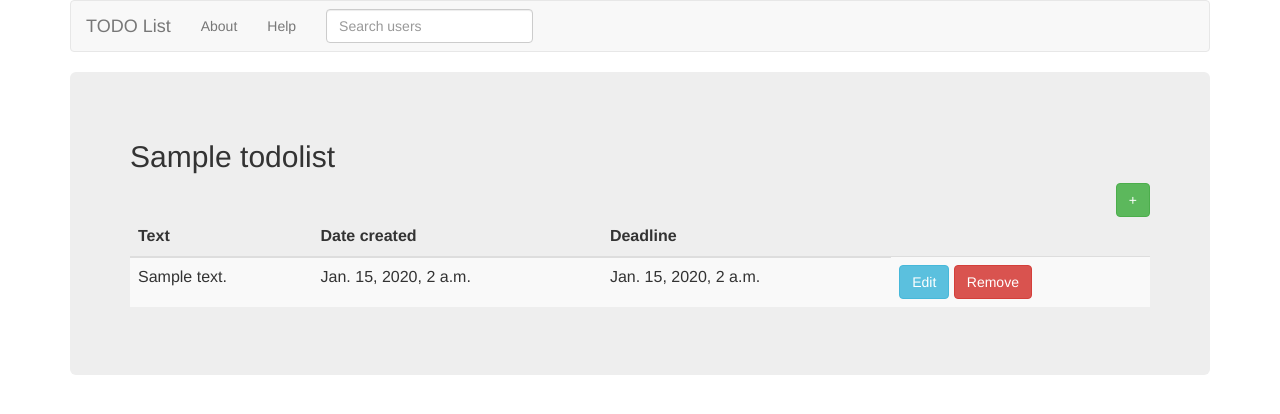
After one commit to DarinM223/todolist, a Django app: a page that uses todolist/templates/todolist/layout.html in a window 1280 px wide. The commit adds this page. Shown: the top 414 px of the page. Run offline with Django 3.2, Linux system fonts and the light colour scheme; tables that the repository leaves empty hold one stand-in row (values such as "Sample post"); parts of the project's set-up code (start-up, migrations or seed data) failed here and were passed over; some libraries are stand-ins or nearby versions.

Commit message:
Added user and todolist detail pages

```diff
--- a/todolist/admin.py
+++ b/todolist/admin.py
@@ -10,4 +10,3 @@ class TodoListAdmin(admin.ModelAdmin):
 
 # Register your models here.
 admin.site.register(TodoList, TodoListAdmin)
-# admin.site.register(User)
--- a/todolist/models.py
+++ b/todolist/models.py
@@ -5,16 +5,9 @@ from django.contrib.auth.models import User
 
 # Create your models here.
 
-#class User(models.Model):
-#    username = models.CharField(max_length=50, primary_key=True)
-#    password = models.CharField(max_length=50)
-#    email = models.EmailField(unique=True)
-#    def __unicode__(self):
-#        return self.username
-
 class TodoList(models.Model):
     user = models.ForeignKey(User, blank=True, null=True)
-    name = models.CharField(max_length=50, primary_key=True)
+    name = models.CharField(max_length=50, unique=True)
     dateCreated = models.DateTimeField('Date created')
     def __unicode__(self):
         return self.name
--- a/todolist/templates/todolist/layout.html
+++ b/todolist/templates/todolist/layout.html
@@ -32,6 +32,22 @@
             <input type="text" class="form-control col-lg-8"
                 placeholder="Search users">
         </form>
+        <ul class="nav navbar-nav navbar-right">
+          {% block manageuser %}
+            {% if user.is_authenticated %}
+            <li>
+              <a class="dropdown-toggle" id="loggedin" href="#" data-toggle="dropdown">
+                Logged in as {{ user.username }} <b class="caret"></b>
+              </a>
+              <ul class="dropdown-menu">
+                <li>
+                  <a href="{% url 'logout' %}">Logout</a>
+                </li>
+              </ul>
+            </li>
+            {% endif %}
+          {% endblock %}
+        </ul>
     </div>
 </div>
 {% endblock %}
--- /dev/null
+++ b/todolist/templates/todolist/list_detail.html
@@ -0,0 +1,28 @@
+{% extends 'todolist/layout.html' %}
+
+{% block body %}
+<div class="jumbotron">
+  <h2>{{ list.name }} </h2>
+  <a href="#" class="btn btn-success" style="float: right">+</a>
+  <table class="table table-striped table-hover">
+    <thead>
+      <tr>
+        <th>Text</th>
+        <th>Date created</th>
+        <th>Deadline</th>
+      </tr>
+    </thead>
+    <tbody>
+      {% for field in list.todofield_set.all %}
+      <tr>
+        <td>{{ field.text }}</td>
+        <td>{{ field.dateCreated }}</td>
+        <td>{{ field.deadline }}</td>
+        <td><a class="btn btn-info">Edit</a>
+            <a class="btn btn-danger">Remove</a></td>
+      </tr>
+      {% endfor %}
+    </tbody>
+  </table>
+</div>
+{% endblock %}
--- a/todolist/urls.py
+++ b/todolist/urls.py
@@ -12,4 +12,5 @@ urlpatterns = [
     url(r'^logout/$', views.logout, name='logout'),
     url(r'^signup/$', views.register, name='signup'),
     url(r'^users/(?P<username>[-_\w]+)/$', views.detail, name='user'),
+    url(r'^users/(?P<username>[-_\w]+)/(?P<pk>[-_\w]+)/$', views.listdetail, name='todolist')
 ]
--- a/todolist/views.py
+++ b/todolist/views.py
@@ -57,4 +57,8 @@ def register(request):
 
 def detail(request, username):
     user = get_object_or_404(User, username=username)
-    return render(request, 'todolist/user_detail.html', { 'object': user })
+    return render(request, 'todolist/user_detail.html', { 'user': user })
+
+def listdetail(request, username, pk):
+    my_list = get_object_or_404(models.TodoList, pk=pk)
+    return render(request, 'todolist/list_detail.html', { 'list': my_list })
```
Also changed, not shown: todolist/templates/todolist/user_detail.html (+14 -13 lines).
